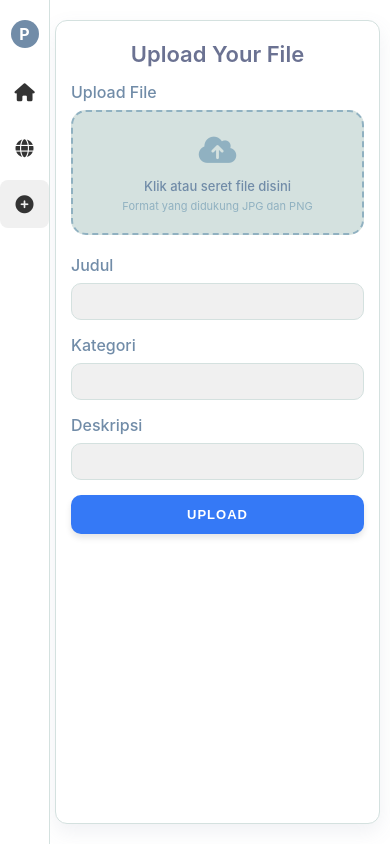
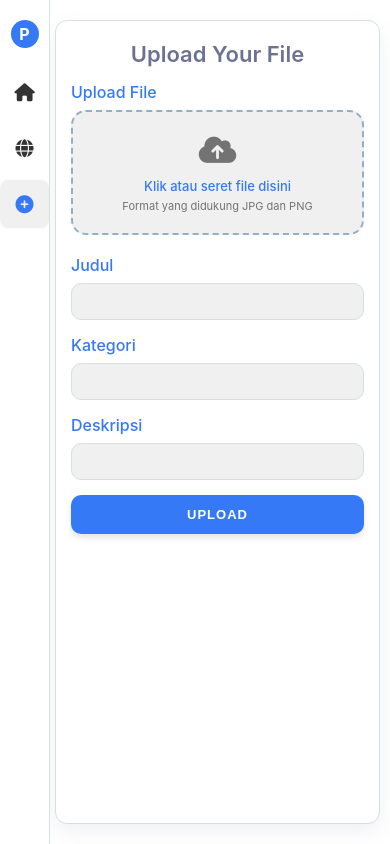
Before and after one commit to rendayy/PBW-DJANGO, a Django app: template app/templates/upload.html in a window 390 px wide. Run offline with Django 5.2, Linux system fonts and the light colour scheme; the template is opened without the code that fills it, so the values that code supplies are empty, except form fields; tables that the repository leaves empty hold one stand-in row (values such as "Sample post"); form fields are guessed from the names that the template uses.

Commit message:
revisi desain

```diff
--- a/app/templates/upload.html
+++ b/app/templates/upload.html
@@ -8,7 +8,8 @@
     <style>
         :root {
             --sidebar-width: 80px;
-            --primary-color: #718CA8;
+            --primary-color: #3579f6;
+            --hover-blue:#1d5cd2;
             --bg-color: #FFFFFF;
             --secondary-color: #90B1C1;
             --accent-color: #6B7292;
@@ -78,6 +79,12 @@
         .nav-item.active {
             background-color: var(--gray-light);
             border-radius: 8px;
+            color: var(--primary-color);
+        }
+
+        .nav-item.active,
+        .nav-item.active i {
+            color: var(--primary-color);
         }
 
         .nav-item i {
@@ -163,7 +170,7 @@
         }
 
         .upload-area {
-            background-color: var(--light-color);
+            background-color: var(--gray-light);
             padding: 40px;
             border-radius: 15px;
             text-align: center;
@@ -175,12 +182,12 @@
 
         .upload-area:hover {
             border-color: var(--primary-color);
-            background-color: rgba(212, 225, 223, 0.7);
+            background-color: rgba(173, 215, 255,0.2);
         }
 
         .upload-icon {
             font-size: 45px;
-            color: var(--secondary-color);
+            color: #737373;
             margin-bottom: 15px;
         }
 
@@ -192,7 +199,7 @@
         }
 
         .upload-format {
-            color: var(--secondary-color);
+            color: #737373;
             font-size: 14px;
         }
 
@@ -245,7 +252,7 @@
         }
 
         button:hover {
-            background-color: var(--accent-color);
+            background-color: var(--hover-blue);
             box-shadow: 0 6px 12px rgba(0, 0, 0, 0.15);
             transform: translateY(-2px);
         }
```
Also changed, not shown: app/templates/user_dashboard.html (+19 -5 lines).
